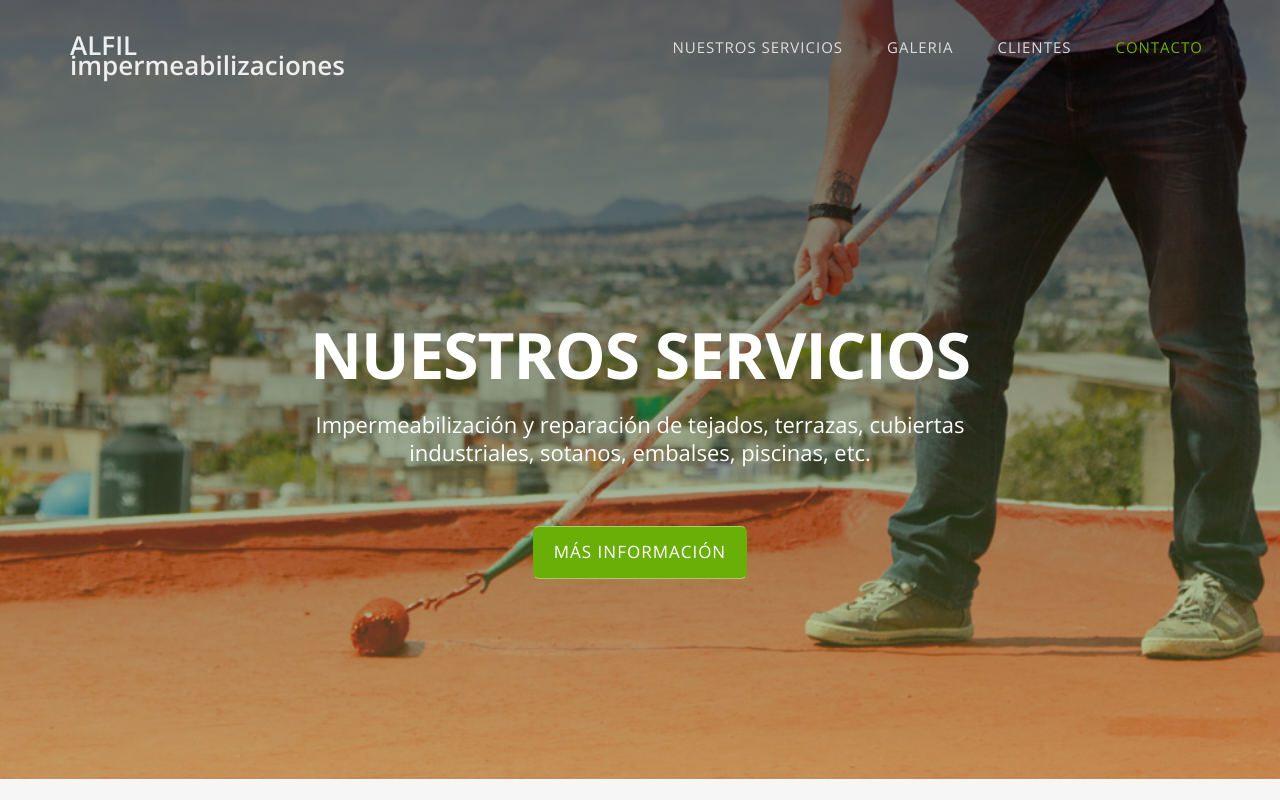
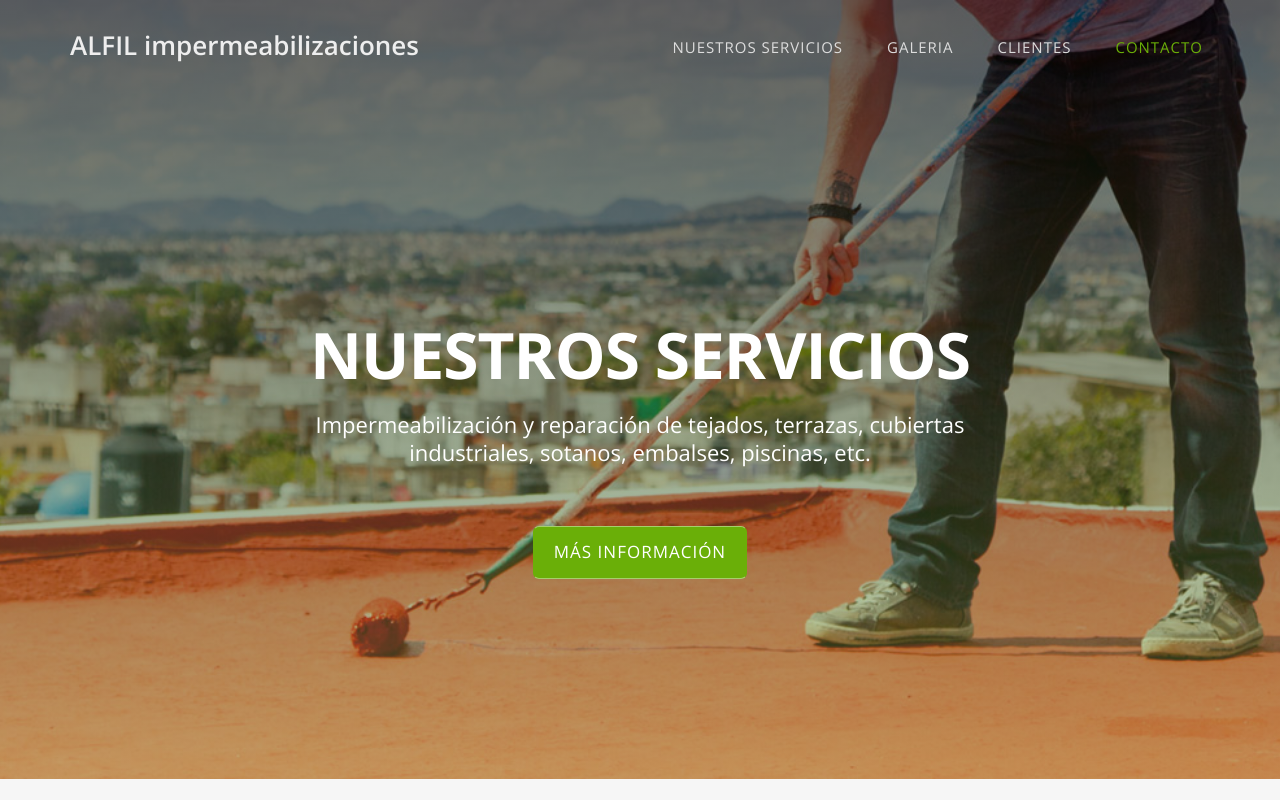
Before and after one commit to githubandrealmeida/alfil, a plain HTML site: page index.html in a window 1280 px wide. Shown: the top 800 px of the page. Drawn offline with nearby package versions, Linux system fonts and the light colour scheme.

Commit message:
delete br

```diff
--- a/index.html
+++ b/index.html
@@ -50,7 +50,7 @@
           data-target="#bs-example-navbar-collapse-1"> <span class="sr-only">Toggle navigation</span> <span
             class="icon-bar"></span> <span class="icon-bar"></span> <span class="icon-bar"></span> </button>
 
-        <a class="navbar-brand page-scroll" href="#page-top">ALFIL <br> impermeabilizaciones</a>
+        <a class="navbar-brand page-scroll" href="#page-top">ALFIL impermeabilizaciones</a>
       </div>
 
       <!-- Collect the nav links, forms, and other content for toggling -->
```
